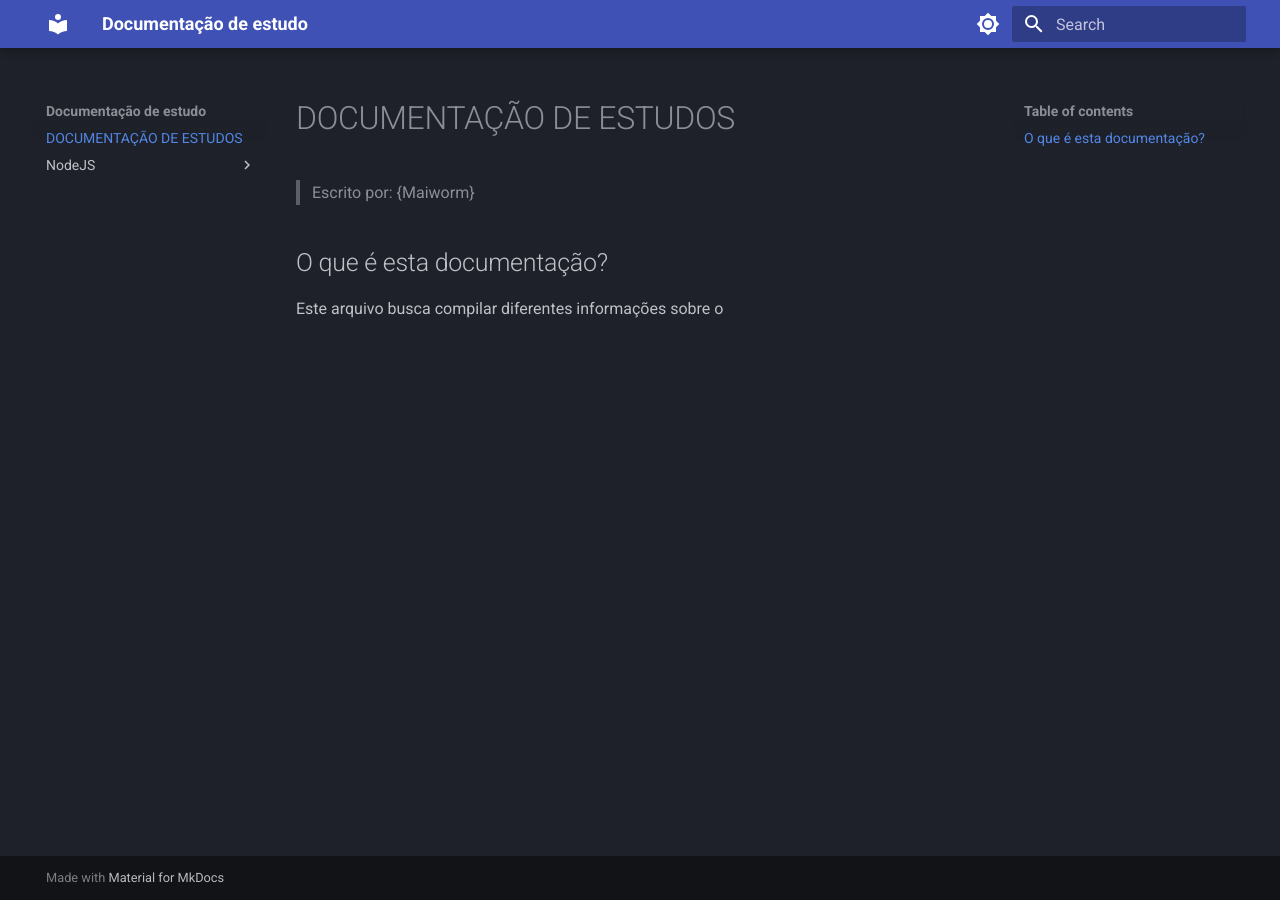
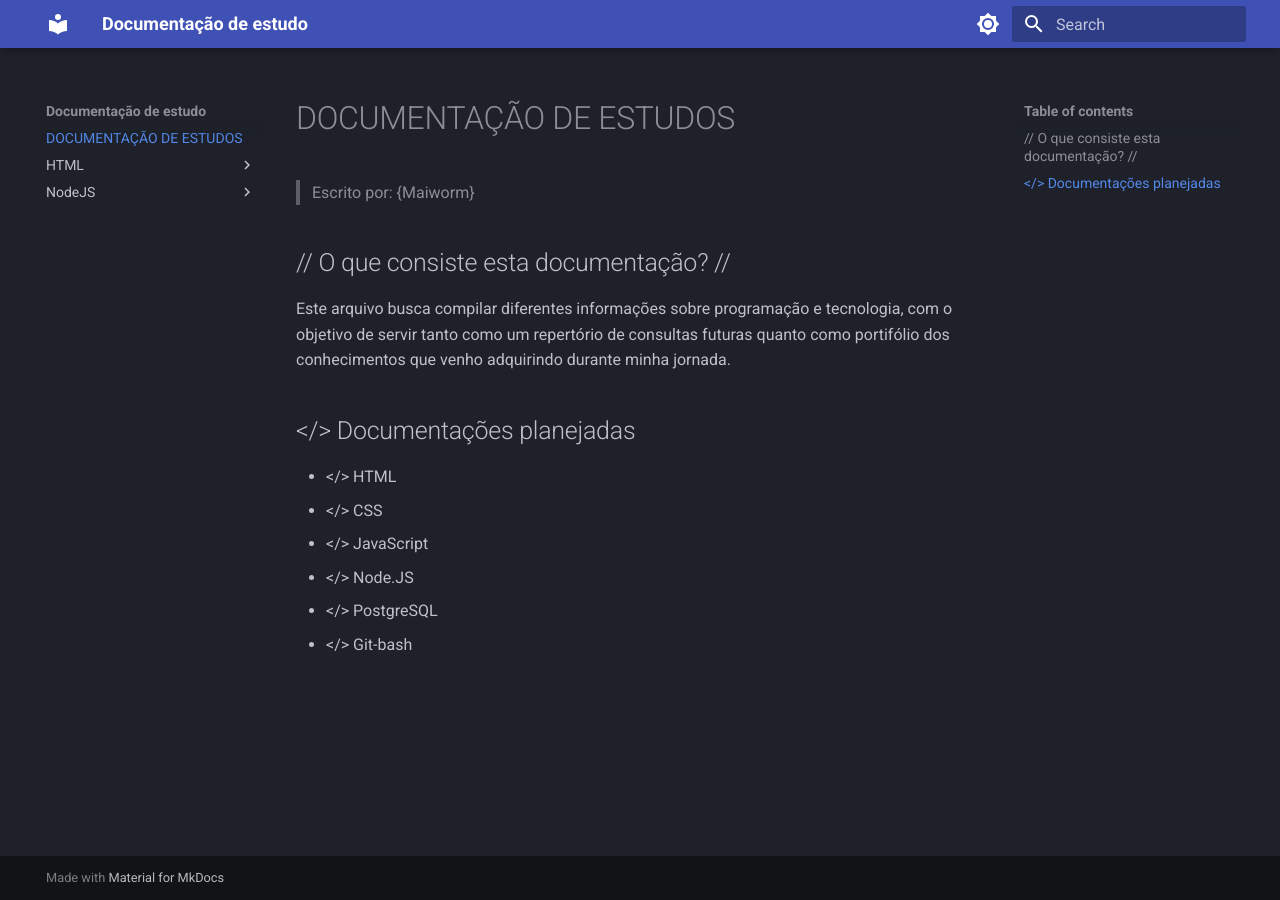
Before and after one commit to MaiwormGB/estudo-e-afins, an MkDocs documentation site: the page built from docs/index.md, in a window 1280 px wide. Built offline with MkDocs 1.6.1 and Material for MkDocs 9.7.7, drawn with Linux system fonts in a browser that asks for light colours.

Commit message:
inicio da documentação de html

```diff
--- a/docs/index.md
+++ b/docs/index.md
@@ -2,6 +2,15 @@
 
 > Escrito por: {Maiworm}
 
-## O que é esta documentação?
+## // O que consiste esta documentação? //
 
-Este arquivo busca compilar diferentes informações sobre o
+Este arquivo busca compilar diferentes informações sobre programação e tecnologia, com o objetivo de servir tanto como um repertório de consultas futuras quanto como portifólio dos conhecimentos que venho adquirindo durante minha jornada.
+
+## </> Documentações planejadas
+
+- </> HTML
+- </> CSS
+- </> JavaScript
+- </> Node.JS
+- </> PostgreSQL
+- </> Git-bash
```
Also changed, not shown: docs/HTML/basico.md (added, +113 -0 lines), docs/NodeJS/basico.md (+4 -0 lines).
